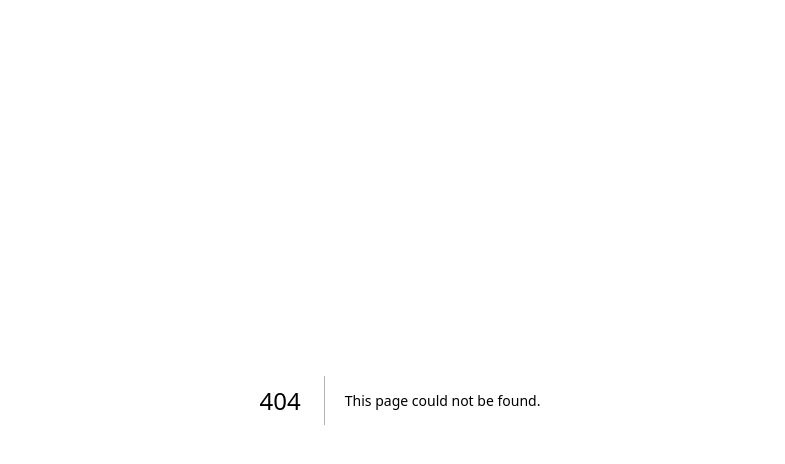
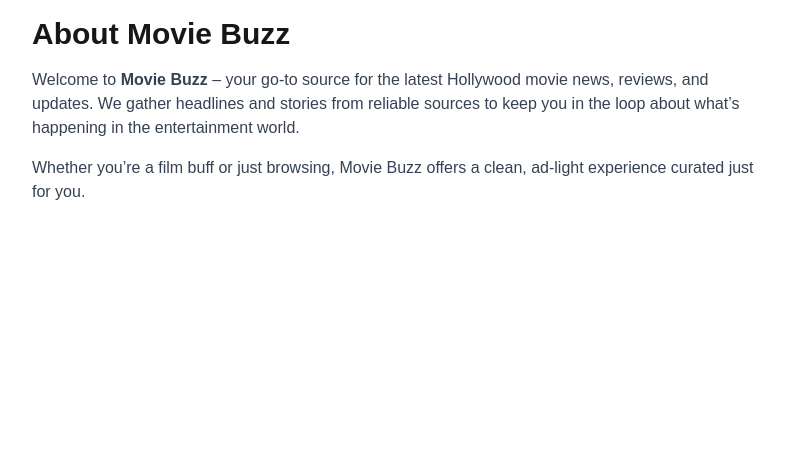
Before and after one commit to abhinavrana-02/movie-news-blog, a Next.js app: page /about in a window 1280 px wide. Before the commit this address had no page. Shown: the top 464 px of the page, without its empty margins (240-1025 px from the left). Built offline with nearby package versions, Linux system fonts and the light colour scheme.

Commit message:
Create about.js

```diff
--- /dev/null
+++ b/src/pages/about.js
@@ -0,0 +1,21 @@
+import Head from "next/head";
+
+export default function About() {
+  return (
+    <>
+      <Head>
+        <title>About - Movie Buzz</title>
+      </Head>
+      <div className="max-w-3xl mx-auto p-4">
+        <h1 className="text-3xl font-bold mb-4">About Movie Buzz</h1>
+        <p className="text-gray-700">
+          Welcome to <strong>Movie Buzz</strong> – your go-to source for the latest Hollywood movie news, reviews, and updates.
+          We gather headlines and stories from reliable sources to keep you in the loop about what’s happening in the entertainment world.
+        </p>
+        <p className="mt-4 text-gray-700">
+          Whether you’re a film buff or just browsing, Movie Buzz offers a clean, ad-light experience curated just for you.
+        </p>
+      </div>
+    </>
+  );
+}
```
